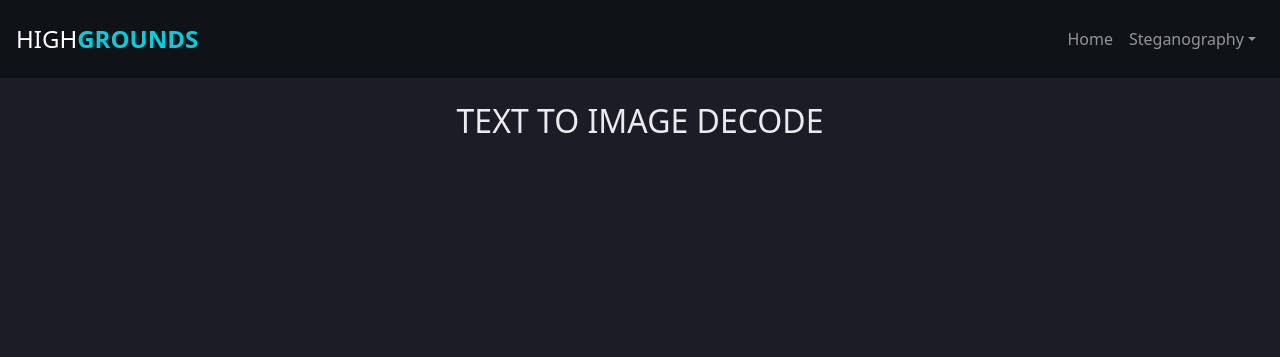
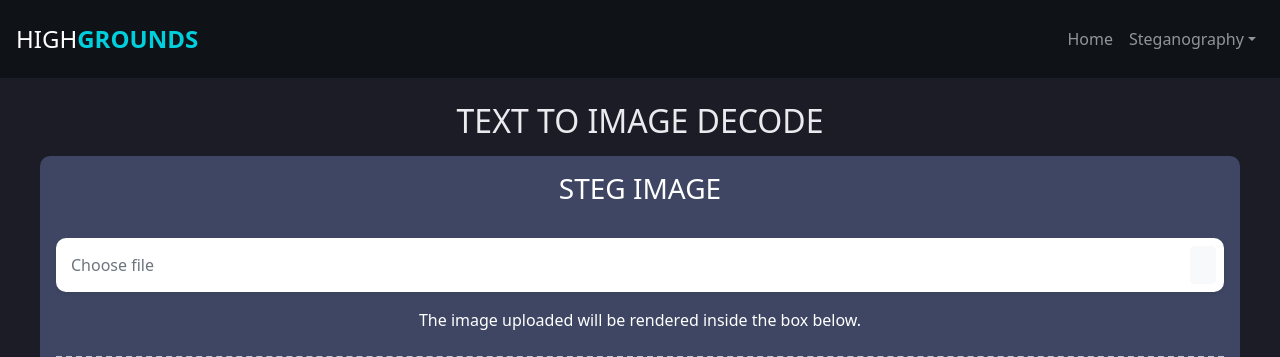
Before and after one commit to paucabral/Image-Steganography-Tool, a Flask app: page /text-to-image/decode in a window 1280 px wide. Shown: the top 357 px of the page. Run offline with Flask 2, Linux system fonts and the light colour scheme; some libraries are stand-ins or nearby versions.

Commit message:
Added decode pages.

```diff
--- a/templates/text-to-image-decode.html
+++ b/templates/text-to-image-decode.html
@@ -2,4 +2,58 @@
 
 {% block content %}
 <h2>Text to Image Decode</h2>
+<div class="container-fluid">
+  <form method="POST">
+    <div class="col-sm card-upload d-flex justify-content-center p-3">
+      <div class="col-sm-12">
+        <div class="row text-center text-white">
+          <h3>STEG IMAGE</h3>
+        </div>
+        <div class="row py-4">
+          <div class="container-fluid">
+
+            <!-- Upload image input-->
+            <div class="input-group mb-3 px-2 py-2 bg-white shadow-sm" style="border-radius: 10px;">
+              <input name="steg_img" id="upload" type="file" onchange="readURL(this);" class="form-control border-0"
+                accept="image/x-png,image/jpeg">
+              <label id="upload-label" for="upload" class="text-muted">Choose file</label>
+              <div class="input-group-append">
+                <label for="upload" class="btn btn-light m-0 px-9"> <i
+                    class="fa fa-cloud-upload mr-2 text-muted"></i><small
+                    class="text-uppercase font-weight-bold text-muted"></small></label>
+              </div>
+            </div>
+
+            <!-- Uploaded image area-->
+            <p class="font-italic text-white text-center">The image uploaded will be rendered inside the box below.
+            </p>
+            <div class="image-area mt-4"><img id="imageResult" src="#" alt=""
+                class="img-fluid rounded shadow-sm mx-auto d-block"></div>
+
+            <p>
+            <div class="row mt-5">
+              <div class="mb-3">
+                <label for="exampleFormControlInput1" class="form-label text-white">Password:</label>
+                <input name="password" type="password" class="form-control" id="exampleFormControlInput1"
+                  placeholder="(optional)">
+              </div>
+            </div>
+            </p>
+
+            <p>
+            <div class="row text-center mt-5">
+              <div class="mb-3">
+                <button type="submit" class="btn-info text-white  text-center px-5 py-1"
+                  style="font-weight: bold; border-radius: 5px;">
+                  DECODE
+                </button>
+              </div>
+            </div>
+            </p>
+          </div>
+        </div>
+      </div>
+    </div>
+  </form>
+</div>
 {% endblock %}
--- a/templates/text-to-image-encode.html
+++ b/templates/text-to-image-encode.html
@@ -34,9 +34,6 @@
             </div>
           </div>
         </div>
-
-
-
       </div>
       <div class="col-sm card-form d-flex justify-content-center">
         <div class="col-sm-12">
```
Also changed, not shown: templates/image-to-image-decode.html (+44 -0 lines).
